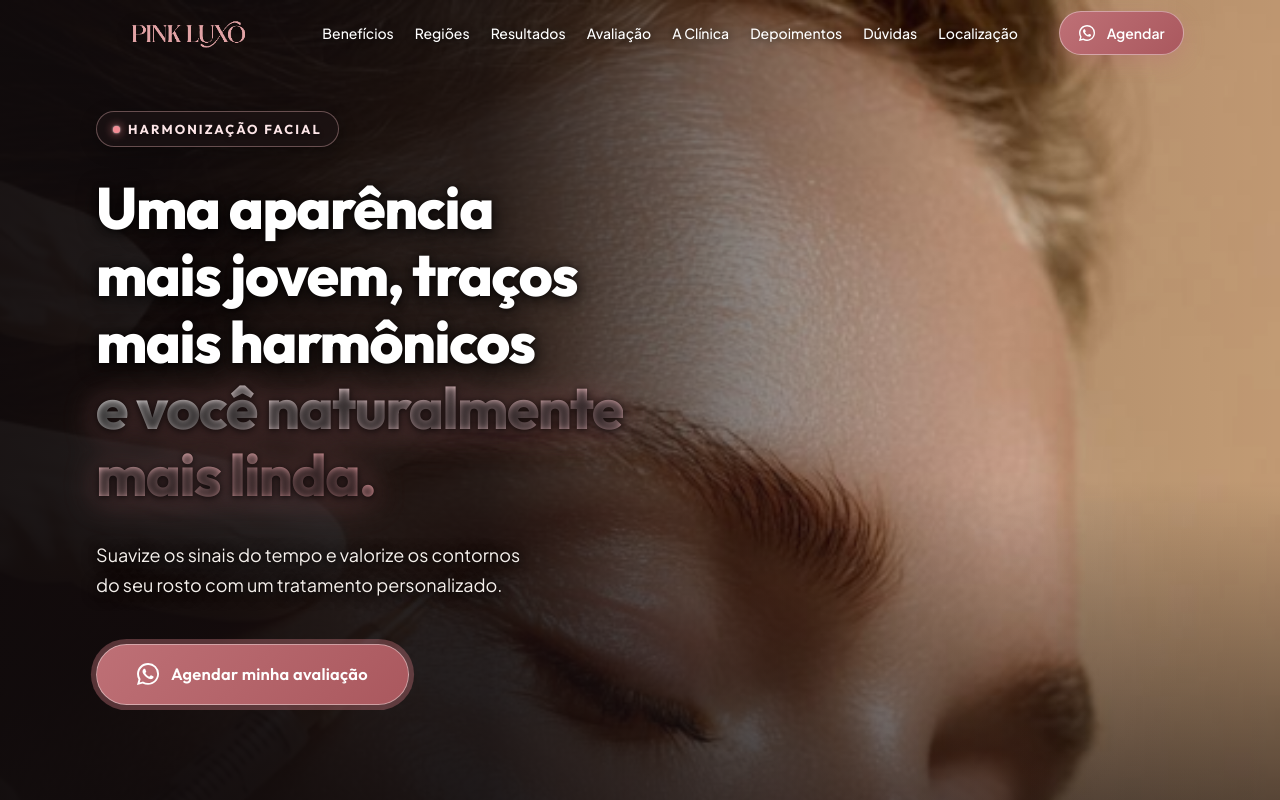
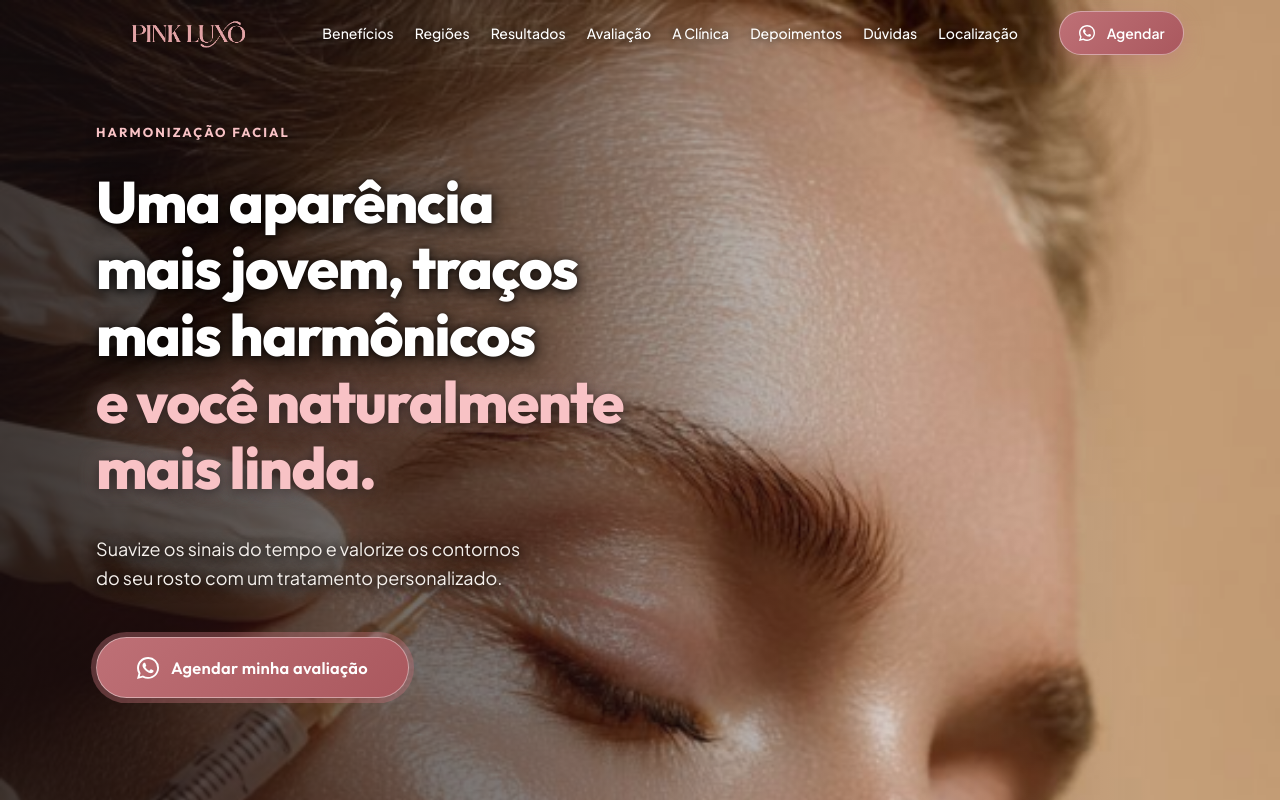
Before and after one commit to RenegedKrl/pinkluxobotox, a website built with Vite: page index.html in a window 1280 px wide. Shown: the top 800 px of the page. Built offline with nearby package versions, Linux system fonts and the light colour scheme; a web font is replaced by a local one.

Commit message:
fix(hero): remove overlay preto revelando imagem, retira balao/bolinha e aplica rosa na frase de destaque

```diff
--- a/style.css
+++ b/style.css
@@ -457,7 +457,7 @@ button {
   flex-direction: column;
   justify-content: flex-end;
   overflow: hidden;
-  background-color: #1a1415;
+  background-color: #e8ded7;
 }
 
 /* Camada da Foto de Fundo da Modelo */
@@ -490,7 +490,7 @@ button {
   }
 }
 
-/* Gradiente de Suavização para Leitura 100% Cristalina */
+/* Overlay Suave e Translúcido (Sem Fundo Preto: a Foto Permanece 100% Visível) */
 .hero-gradient-overlay {
   position: absolute;
   inset: 0;
@@ -498,12 +498,10 @@ button {
   pointer-events: none;
   background: linear-gradient(
     to bottom,
-    rgba(255, 255, 255, 0.15) 0%,
-    rgba(20, 14, 15, 0) 38%,
-    rgba(18, 12, 13, 0.35) 50%,
-    rgba(16, 11, 12, 0.76) 66%,
-    rgba(14, 9, 10, 0.94) 84%,
-    rgba(12, 8, 9, 0.98) 100%
+    rgba(20, 14, 15, 0.1) 0%,
+    rgba(20, 14, 15, 0) 35%,
+    rgba(20, 14, 15, 0.12) 60%,
+    rgba(20, 14, 15, 0.38) 100%
   );
 }
 
@@ -511,16 +509,10 @@ button {
   .hero-gradient-overlay {
     background: linear-gradient(
       to right,
-      rgba(16, 11, 12, 0.95) 0%,
-      rgba(16, 11, 12, 0.86) 38%,
-      rgba(16, 11, 12, 0.45) 60%,
-      rgba(16, 11, 12, 0.1) 78%,
-      rgba(16, 11, 12, 0) 100%
-    ),
-    linear-gradient(
-      to bottom,
-      rgba(16, 11, 12, 0) 60%,
-      rgba(16, 11, 12, 0.6) 100%
+      rgba(20, 14, 15, 0.78) 0%,
+      rgba(20, 14, 15, 0.52) 42%,
+      rgba(20, 14, 15, 0.15) 70%,
+      transparent 90%
     );
   }
 }
@@ -568,48 +560,35 @@ button {
   }
 }
 
-/* Tag / Kicker com visual moderno e respiro generoso */
+/* Tag / Kicker sem balão e sem bolinha (conforme solicitado) */
 .hero-badge-wrap {
-  margin-bottom: 1.5rem; /* Respiro generoso de um dedo no mobile */
+  margin-bottom: 1.35rem; /* Respiro generoso de um dedo */
 }
 
 @media (min-width: 640px) {
   .hero-badge-wrap {
-    margin-bottom: 1.75rem;
+    margin-bottom: 1.6rem;
   }
 }
 
 .hero-badge {
-  display: inline-flex;
-  align-items: center;
-  gap: 0.5rem;
+  display: inline-block;
   font-family: var(--font-outfit);
   font-size: 0.8125rem;
   font-weight: 700;
   text-transform: uppercase;
   letter-spacing: 0.16em;
-  color: #fce4e6;
-  background: rgba(30, 20, 22, 0.62);
-  backdrop-filter: blur(10px);
-  -webkit-backdrop-filter: blur(10px);
-  border: 1px solid rgba(248, 194, 197, 0.35);
-  padding: 0.42rem 1rem;
-  border-radius: var(--radius-pill);
-  box-shadow: 0 4px 16px rgba(0, 0, 0, 0.35);
-  text-shadow: 0 1px 4px rgba(0, 0, 0, 0.6);
-}
-
-.hero-badge::before {
-  content: '';
-  display: inline-block;
-  width: 7px;
-  height: 7px;
-  border-radius: 50%;
-  background-color: #f48b94;
-  box-shadow: 0 0 10px #f48b94, 0 0 2px #ffffff;
-}
-
-/* Título Principal — Tipografia Moderna, Atual e Marcante (sem aspecto antigo) */
+  color: #f8c2c5;
+  background: none;
+  background-color: transparent;
+  padding: 0;
+  border-radius: 0;
+  box-shadow: none;
+  border: none;
+  text-shadow: 0 2px 10px rgba(0, 0, 0, 0.7);
+}
+
+/* Título Principal — Tipografia Moderna e Marcante */
 .hero-title {
   font-family: var(--font-outfit), -apple-system, BlinkMacSystemFont, sans-serif;
   font-size: clamp(2rem, 6.6vw, 3.25rem);
@@ -617,9 +596,9 @@ button {
   font-weight: 800;
   color: #ffffff;
   letter-spacing: -0.025em;
-  margin-bottom: 1.5rem; /* Respiro generoso antes do subtítulo */
+  margin-bottom: 1.5rem;
   text-wrap: balance;
-  text-shadow: 0 3px 20px rgba(0, 0, 0, 0.8), 0 1px 6px rgba(0, 0, 0, 0.6);
+  text-shadow: 0 3px 20px rgba(0, 0, 0, 0.85), 0 1px 6px rgba(0, 0, 0, 0.65);
 }
 
 @media (min-width: 640px) {
@@ -639,18 +618,17 @@ button {
   }
 }
 
-/* Destaque Iluminado em Rosa Champagne */
+/* Destaque no Tom Rosa da Marca (sem gradiente escurecido) */
 .hero-highlight,
 .hero-italic {
   display: inline;
   font-family: inherit;
   font-style: normal;
   font-weight: 800;
-  color: #f8c2c5;
-  background: linear-gradient(135deg, #ffffff 0%, #ffd4d8 45%, #f4a5aa 100%);
-  -webkit-background-clip: text;
-  -webkit-text-fill-color: transparent;
-  filter: drop-shadow(0 2px 14px rgba(190, 112, 118, 0.45));
+  color: #f8c2c5; /* Rosa característico da Pink Luxo */
+  background: none;
+  -webkit-text-fill-color: initial;
+  text-shadow: 0 2px 14px rgba(0, 0, 0, 0.75), 0 0 20px rgba(248, 194, 197, 0.4);
 }
 
 /* Subtítulo Arejado e Confortável para Leitura */
```
